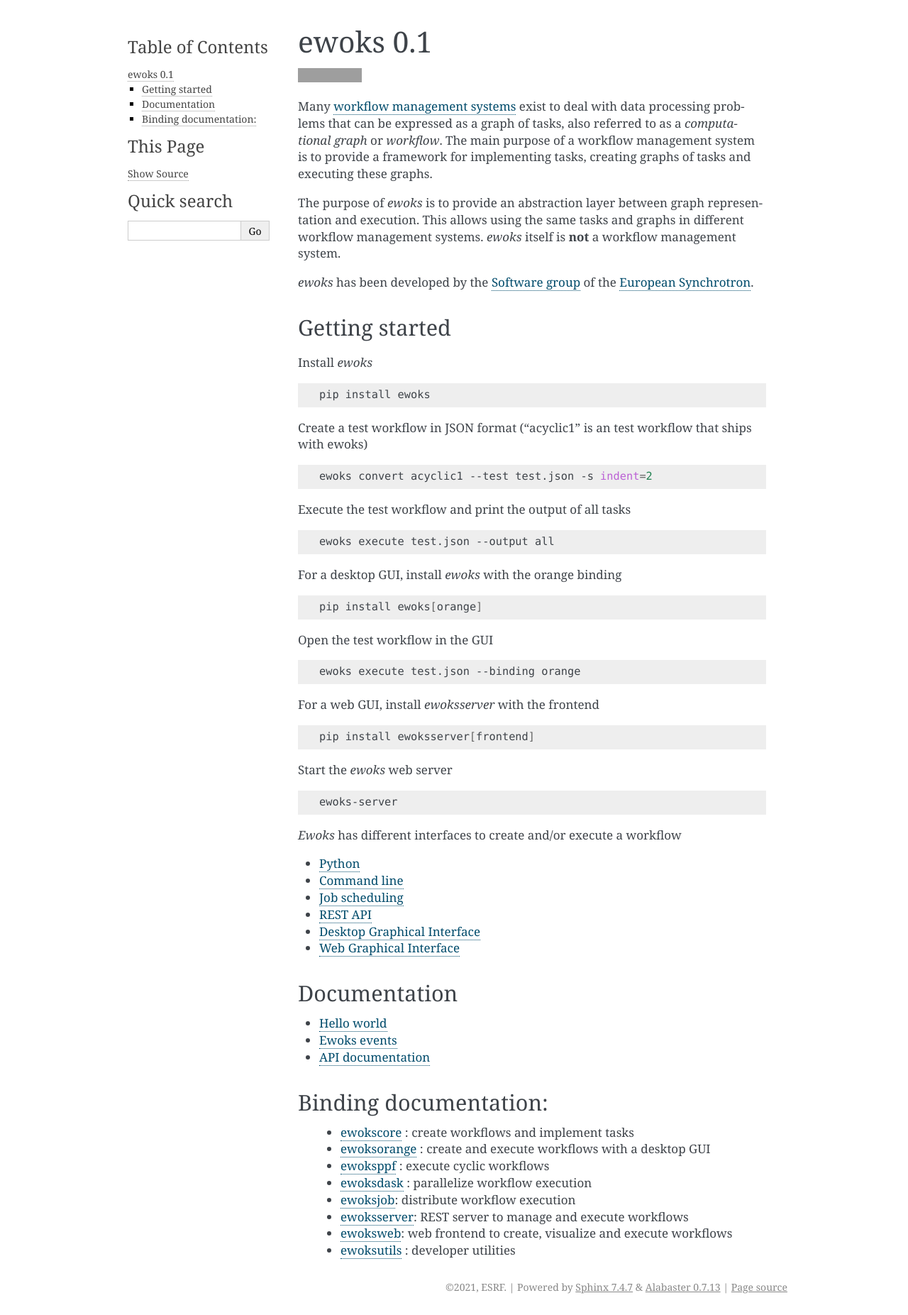
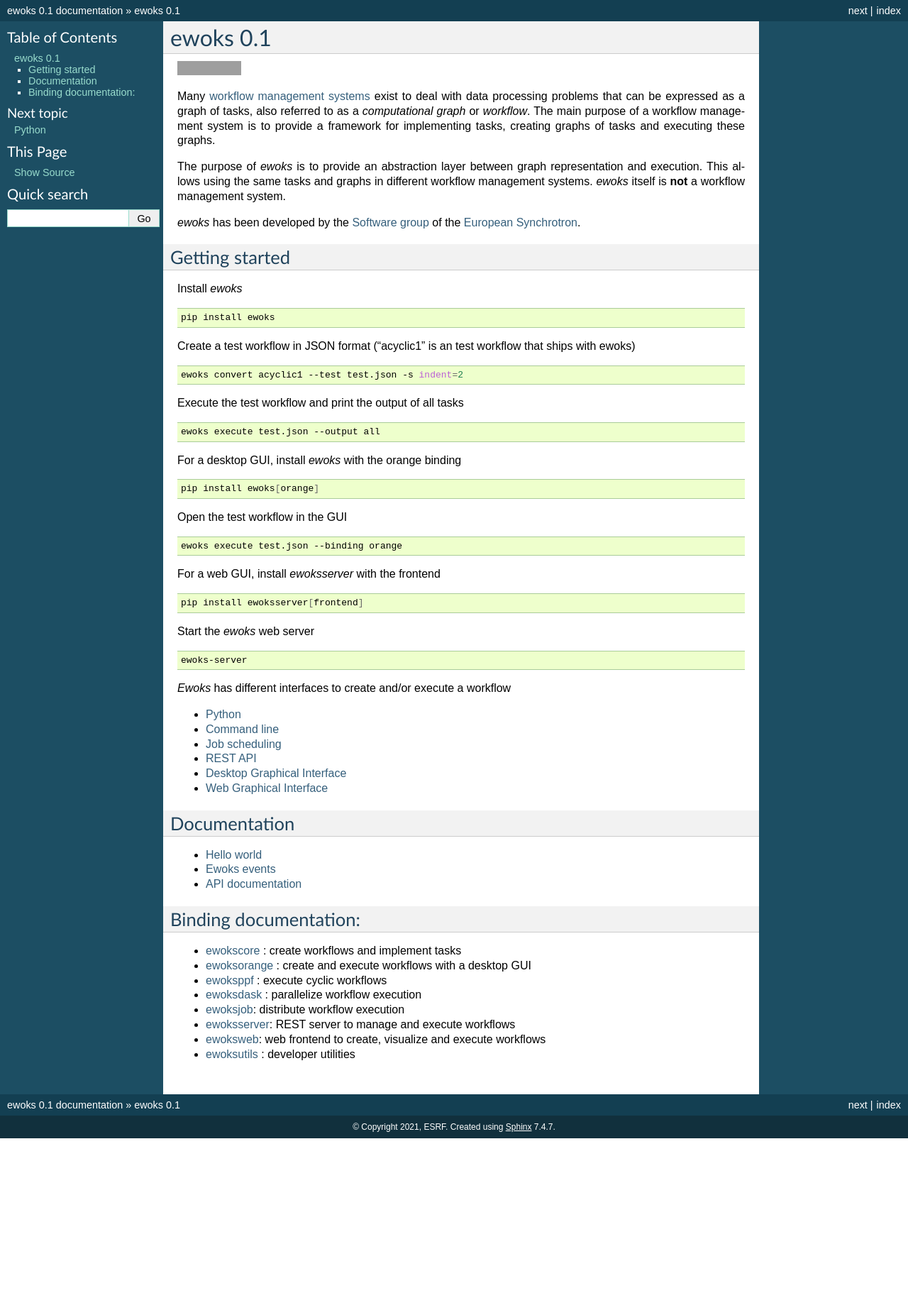
Before and after one commit to ewoks-kit/ewoks, a Sphinx documentation site: the page built from doc/index.rst, in a window 1280 px wide. Shown: the whole page at 71% size. Built offline with Sphinx 7.4.7, drawn with Linux system fonts in a browser that asks for light colours; pages that are not in the unit, such as notebooks, are missing from menus; after the commit the page ends 1604 px from its top, so only the background shows below that; grey boxes are pictures that could not be loaded.

Commit message:
improve docs

```diff
--- /dev/null
+++ b/doc/_templates/autosummary/class.rst
@@ -0,0 +1,32 @@
+{{ fullname | escape | underline}}
+
+.. currentmodule:: {{ module }}
+
+.. autoclass:: {{ objname }}
+   :members:
+   :show-inheritance:
+   :inherited-members:
+
+   {% block methods %}
+   .. automethod:: __init__
+
+   {% if methods %}
+   .. rubric:: {{ _('Methods') }}
+
+   .. autosummary::
+   {% for item in methods %}
+      ~{{ name }}.{{ item }}
+   {%- endfor %}
+   {% endif %}
+   {% endblock %}
+
+   {% block attributes %}
+   {% if attributes %}
+   .. rubric:: {{ _('Attributes') }}
+
+   .. autosummary::
+   {% for item in attributes %}
+      ~{{ name }}.{{ item }}
+   {%- endfor %}
+   {% endif %}
+   {% endblock %}
--- /dev/null
+++ b/doc/_templates/autosummary/module.rst
@@ -0,0 +1,64 @@
+{{ fullname | escape | underline}}
+
+.. automodule:: {{ fullname }}
+
+   {% block attributes %}
+   {% if attributes %}
+   .. rubric:: Module Attributes
+
+   .. autosummary::
+      :toctree:
+   {% for item in attributes %}
+      {{ item }}
+   {%- endfor %}
+   {% endif %}
+   {% endblock %}
+
+   {% block functions %}
+   {% if functions %}
+   .. rubric:: {{ _('Functions') }}
+
+   .. autosummary::
+      :toctree:
+   {% for item in functions %}
+      {{ item }}
+   {%- endfor %}
+   {% endif %}
+   {% endblock %}
+
+   {% block classes %}
+   {% if classes %}
+   .. rubric:: {{ _('Classes') }}
+
+   .. autosummary::
+      :toctree:
+   {% for item in classes %}
+      {{ item }}
+   {%- endfor %}
+   {% endif %}
+   {% endblock %}
+
+   {% block exceptions %}
+   {% if exceptions %}
+   .. rubric:: {{ _('Exceptions') }}
+
+   .. autosummary::
+      :toctree:
+   {% for item in exceptions %}
+      {{ item }}
+   {%- endfor %}
+   {% endif %}
+   {% endblock %}
+
+{% block modules %}
+{% if modules %}
+.. rubric:: Modules
+
+.. autosummary::
+   :toctree:
+   :recursive:
+{% for item in modules %}
+   {{ item }}
+{%- endfor %}
+{% endif %}
+{% endblock %}
--- a/doc/conf.py
+++ b/doc/conf.py
@@ -9,6 +9,7 @@
 extensions = [
     "sphinx.ext.autodoc",
     "sphinx.ext.autosummary",
+    "sphinx.ext.viewcode",
     "nbsphinx",
     "nbsphinx_link",
 ]
@@ -19,7 +20,7 @@
 autodoc_typehints = "description"
 autodoc_typehints_description_target = "all"
 
-html_theme = "alabaster"
+html_theme = "classic"
 html_static_path = []
 
 autosummary_generate = True
```
Also changed, not shown: doc/index.rst (+8 -8 lines).
